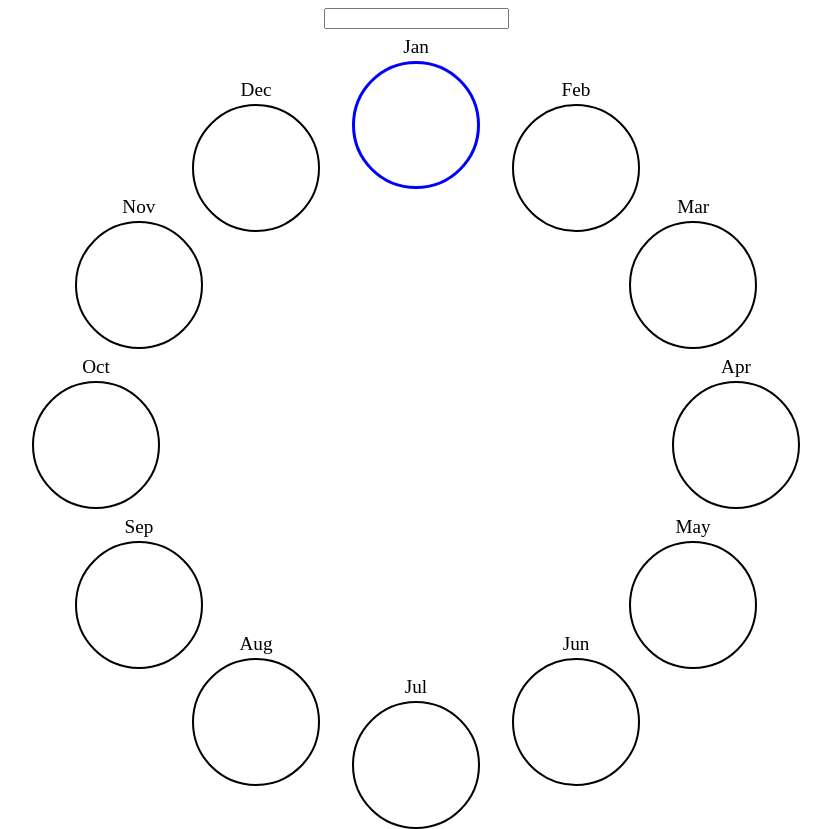
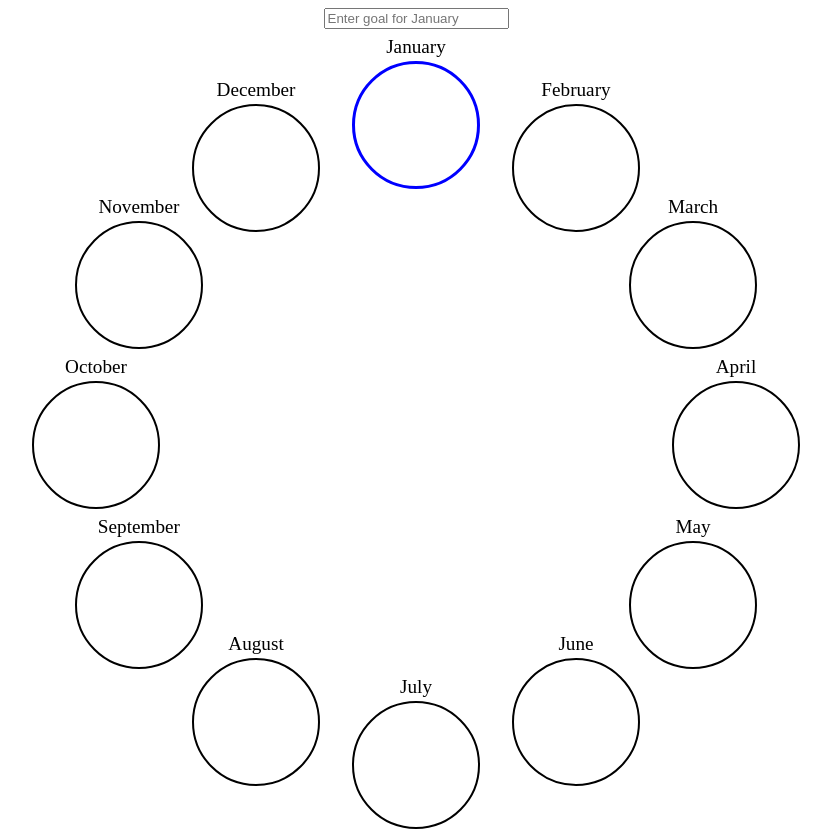
Before and after one commit to valterkraemer/circular-calendar, a SvelteKit app: page / in a window 1280 px wide. Shown: the whole page, without its empty margins (224-1055 px from the left). Built offline with nearby package versions, Linux system fonts and the light colour scheme.

Commit message:
get month names from Date.toLocaleString

```diff
--- a/src/components/Calendar.svelte
+++ b/src/components/Calendar.svelte
@@ -1,21 +1,8 @@
 <script lang="ts">
+	import { monthName } from '$lib/months';
+
 	export let goals: string[];
 	export let selectedGoalIndex: number;
-
-	const months = [
-		'Jan',
-		'Feb',
-		'Mar',
-		'Apr',
-		'May',
-		'Jun',
-		'Jul',
-		'Aug',
-		'Sep',
-		'Oct',
-		'Nov',
-		'Dec'
-	];
 
 	let draggingIndex: number | undefined;
 	let dragoverIndex: number | undefined;
@@ -37,7 +24,7 @@
 <ol>
 	{#each goals as goal, index}
 		<li>
-			<h2>{months[index]}</h2>
+			<h2>{monthName(index)}</h2>
 			<button
 				draggable="true"
 				class:dragover={index === dragoverIndex}
--- /dev/null
+++ b/src/lib/months.ts
@@ -0,0 +1,8 @@
+export function monthName(monthIndex: number) {
+	const date = new Date();
+	date.setMonth(monthIndex);
+
+	return date.toLocaleString(undefined, {
+		month: 'long'
+	});
+}
--- a/src/routes/+page.svelte
+++ b/src/routes/+page.svelte
@@ -1,11 +1,16 @@
 <script lang="ts">
+	import { monthName } from '$lib/months';
+
 	import Calendar from '../components/Calendar.svelte';
 
 	let goals = ['', '', '', '', '', '', '', '', '', '', '', ''];
 	let selectedGoalIndex = 0;
 </script>
 
-<input bind:value={goals[selectedGoalIndex]} />
+<input
+	bind:value={goals[selectedGoalIndex]}
+	placeholder="Enter goal for {monthName(selectedGoalIndex)}"
+/>
 
 <Calendar {goals} bind:selectedGoalIndex />
 
```
